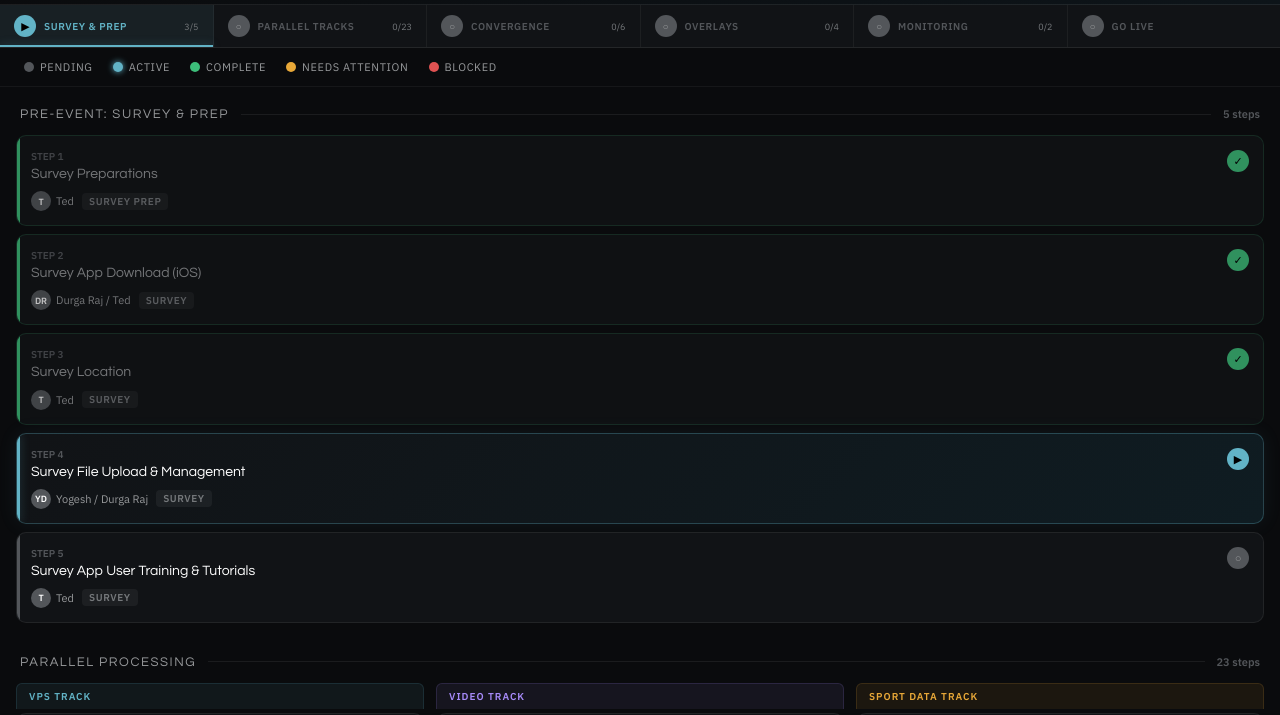
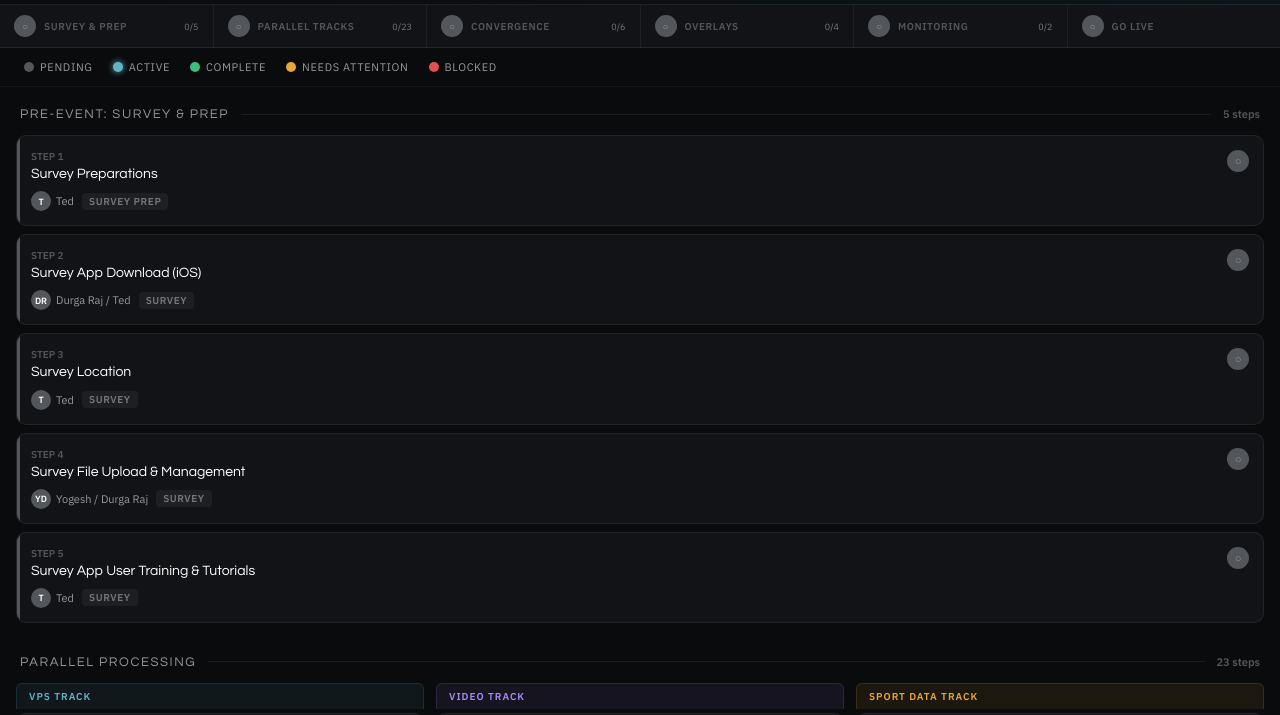
Before and after one commit to designohmatic/quintar-game-day-ops, a plain HTML site: page index.html in a window 1280 px wide. Shown: the part 57-772 px from the top of the page. Drawn offline with Linux system fonts and the light colour scheme.

Commit message:
Reset all steps to pending for QA testing

```diff
--- a/index.html
+++ b/index.html
@@ -1005,10 +1005,10 @@
 <script>
 const steps = [
   // ── PHASE 1: SURVEY PREP ──
-  { id:'s1', phase:'Pre-Event: Survey & Prep', track:'vps', seq:1, title:'Survey Preparations', cat:'Survey Prep', input:'Goals of event', output:'Site plan', owner:'Ted', note:null, status:'complete', pct:95 },
-  { id:'s2', phase:'Pre-Event: Survey & Prep', track:'vps', seq:2, title:'Survey App Download (iOS)', cat:'Survey', input:'Site plan', output:'Verified Survey App', owner:'Durga Raj / Ted', note:'P1 — Portal with authentication & authorization', status:'complete', pct:null },
-  { id:'s3', phase:'Pre-Event: Survey & Prep', track:'vps', seq:3, title:'Survey Location', cat:'Survey', input:'Survey App & Site plan', output:'Survey files @ venue', owner:'Ted', note:'P1 — Training Doc + App + Auth (TestFlight)', status:'complete', pct:null },
-  { id:'s4', phase:'Pre-Event: Survey & Prep', track:'vps', seq:4, title:'Survey File Upload & Management', cat:'Survey', input:'Survey files @ venue', output:'Survey files @ cloud', owner:'Yogesh / Durga Raj', note:'Portal or Google Drive?', status:'active', pct:null },
+  { id:'s1', phase:'Pre-Event: Survey & Prep', track:'vps', seq:1, title:'Survey Preparations', cat:'Survey Prep', input:'Goals of event', output:'Site plan', owner:'Ted', note:null, status:'pending', pct:95 },
+  { id:'s2', phase:'Pre-Event: Survey & Prep', track:'vps', seq:2, title:'Survey App Download (iOS)', cat:'Survey', input:'Site plan', output:'Verified Survey App', owner:'Durga Raj / Ted', note:'P1 — Portal with authentication & authorization', status:'pending', pct:null },
+  { id:'s3', phase:'Pre-Event: Survey & Prep', track:'vps', seq:3, title:'Survey Location', cat:'Survey', input:'Survey App & Site plan', output:'Survey files @ venue', owner:'Ted', note:'P1 — Training Doc + App + Auth (TestFlight)', status:'pending', pct:null },
+  { id:'s4', phase:'Pre-Event: Survey & Prep', track:'vps', seq:4, title:'Survey File Upload & Management', cat:'Survey', input:'Survey files @ venue', output:'Survey files @ cloud', owner:'Yogesh / Durga Raj', note:'Portal or Google Drive?', status:'pending', pct:null },
   { id:'s5', phase:'Pre-Event: Survey & Prep', track:'vps', seq:5, title:'Survey App User Training & Tutorials', cat:'Survey', input:'—', output:'Trained user', owner:'Ted', note:'Portal or First-time user experience (FTUE)', status:'pending', pct:null },
 
   // ── PHASE 2: PARALLEL TRACKS ──
@@ -1030,7 +1030,7 @@ const steps = [
   { id:'vid8', phase:'Parallel Processing', track:'video', seq:13, title:'Configure & Apply Rectification Params', cat:'Config', input:'Rectification data', output:'Video pipeline with rectified video', owner:'Kyle / Yogesh', note:null, status:'pending', pct:null },
   { id:'vid9', phase:'Parallel Processing', track:'video', seq:14, title:'Sync Videos', cat:'Configure', input:'Rectified streams', output:'Synced videos', owner:'Kyle / Yogesh', note:null, status:'pending', pct:null },
   { id:'vid10', phase:'Parallel Processing', track:'video', seq:15, title:'Cloud Video Processing', cat:'Pipeline', input:'Stereo feed + rect data + hard mask', output:'Stereo video served', owner:'Kyle Siehl', note:null, status:'pending', pct:null },
-  { id:'vid11', phase:'Parallel Processing', track:'video', seq:16, title:'Tune Video Ladders', cat:'Pipeline', input:'Stereo video served', output:'Optimized video', owner:'Kyle Siehl', note:'⚠ We don\'t have this yet — We need it', status:'flagged', pct:null },
+  { id:'vid11', phase:'Parallel Processing', track:'video', seq:16, title:'Tune Video Ladders', cat:'Pipeline', input:'Stereo video served', output:'Optimized video', owner:'Kyle Siehl', note:'⚠ We don\'t have this yet — We need it', status:'pending', pct:null },
   { id:'vid12', phase:'Parallel Processing', track:'video', seq:17, title:'Configure — Static Mask', cat:'Config', input:'Stereo video served', output:'Stereo video ready', owner:'Kyle / Yogesh', note:null, status:'pending', pct:null },
   { id:'vid13', phase:'Parallel Processing', track:'video', seq:18, title:'Configure — Video Streaming URLs', cat:'Config', input:'Stereo video served', output:'Stereo video ready', owner:'Yogesh', note:null, status:'pending', pct:null },
   { id:'vid14', phase:'Parallel Processing', track:'video', seq:19, title:'Check Video Pipeline Output on HMD', cat:'Test', input:'Stereo video ready', output:'Stereo video approved', owner:'Charlie', note:null, status:'pending', pct:null },
@@ -1045,18 +1045,18 @@ const steps = [
   { id:'e1', phase:'Convergence & Config', track:'single', seq:'—', title:'Event Setup (Sport, GameID, Location, Teams)', cat:'Pipeline', input:'Event info from League/Team/Sport', output:'Event set up complete', owner:'Yogesh', note:null, status:'pending', pct:null },
   { id:'e2', phase:'Convergence & Config', track:'single', seq:'—', title:'Infra Provisioning (Registration, Sport Data, S3, Region)', cat:'Pipeline', input:'VPS model', output:'Endpoints in config', owner:'Vahagn / Rajesh', note:null, status:'pending', pct:null },
   { id:'e3', phase:'Convergence & Config', track:'single', seq:'—', title:'Adjust Sport Data Timing Sync to Video', cat:'Config Tuning', input:'Stereo video ready + sport data ready', output:'Sport & video in sync', owner:'Lakshay / Buddy / Charlie', note:null, status:'pending', pct:null },
-  { id:'e4', phase:'Convergence & Config', track:'single', seq:'—', title:'Configure — Frame Segments', cat:'Config', input:'—', output:'—', owner:'Charlie', note:'⚠ We don\'t know who the target user is', status:'flagged', pct:null },
+  { id:'e4', phase:'Convergence & Config', track:'single', seq:'—', title:'Configure — Frame Segments', cat:'Config', input:'—', output:'—', owner:'Charlie', note:'⚠ We don\'t know who the target user is', status:'pending', pct:null },
   { id:'e5', phase:'Convergence & Config', track:'single', seq:'—', title:'Configure — Scale Factor', cat:'Config', input:'Stereo video', output:'Correct spatial placement', owner:'Charlie', note:null, status:'pending', pct:null },
   { id:'e6', phase:'Convergence & Config', track:'single', seq:'—', title:'Monitoring — Sport Data', cat:'Monitoring', input:'—', output:'Report if issues', owner:'Buddy / Charlie', note:null, status:'pending', pct:null },
 
   // ── PHASE 4: OVERLAYS ──
-  { id:'o1', phase:'Overlays & Final Tuning', track:'single', seq:'—', title:'Configure — Overlays', cat:'Config Tuning', input:'Stereo video approved', output:'Overlays render OK', owner:'Charlie / Mikey / Goutham / Atharva', note:'⚠ We need more information here', status:'flagged', pct:null },
+  { id:'o1', phase:'Overlays & Final Tuning', track:'single', seq:'—', title:'Configure — Overlays', cat:'Config Tuning', input:'Stereo video approved', output:'Overlays render OK', owner:'Charlie / Mikey / Goutham / Atharva', note:'⚠ We need more information here', status:'pending', pct:null },
   { id:'o2', phase:'Overlays & Final Tuning', track:'single', seq:'—', title:'Configure — FOP UI Adjustment (fix large disparity)', cat:'Config Tuning', input:'Overlays render OK', output:'Overlays placed OK', owner:'Charlie', note:null, status:'pending', pct:null },
   { id:'o3', phase:'Overlays & Final Tuning', track:'single', seq:'—', title:'Tune Stereo Disparity (calibration rings on field)', cat:'Config Tuning', input:'Overlays placed OK', output:'Overlays placement polished', owner:'Charlie', note:null, status:'pending', pct:null },
   { id:'o4', phase:'Overlays & Final Tuning', track:'single', seq:'—', title:'Check Data Overlays & Sport Data Sync', cat:'Test', input:'Overlays placement polished', output:'Spatial stream approved', owner:'Buddy / Charlie', note:null, status:'pending', pct:null },
 
   // ── MONITORING ──
-  { id:'m1', phase:'Post-Live Monitoring', track:'mon', seq:'—', title:'Monitoring — Video Stream', cat:'Monitoring', input:'—', output:'Report if issues', owner:'TBD', note:'⚠ We don\'t have this yet — We need it', status:'flagged', pct:null },
+  { id:'m1', phase:'Post-Live Monitoring', track:'mon', seq:'—', title:'Monitoring — Video Stream', cat:'Monitoring', input:'—', output:'Report if issues', owner:'TBD', note:'⚠ We don\'t have this yet — We need it', status:'pending', pct:null },
   { id:'m2', phase:'Post-Live Monitoring', track:'mon', seq:'—', title:'Monitoring — Sport Data (Live)', cat:'Monitoring', input:'—', output:'Report if issues', owner:'Buddy / Charlie', note:null, status:'pending', pct:null },
 ];
 
```
Also changed, not shown: quintar-ops.html (+8 -8 lines).
